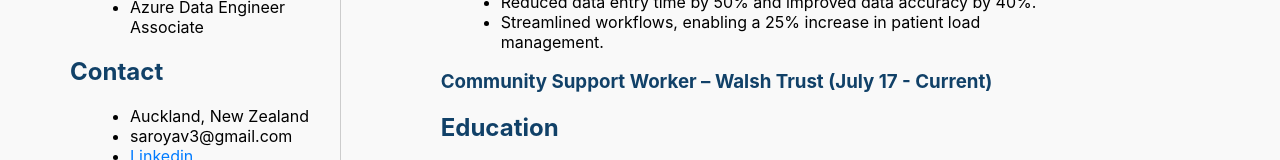
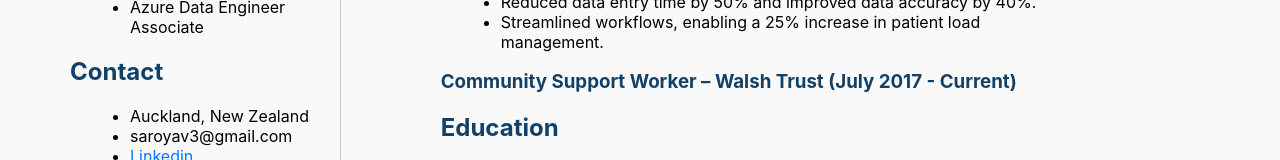
Before and after one commit to Vijay6868/tech-portfolio, a React (Create React App) app in the folder my-portfolio/: page /resume in a window 1280 px wide. Shown: the part 512-672 px from the top of the page. Built offline with nearby package versions, Linux system fonts and the light colour scheme.

Commit message:
minor change

```diff
--- a/my-portfolio/src/components/Resume.js
+++ b/my-portfolio/src/components/Resume.js
@@ -75,7 +75,7 @@ const Resume = () => {
           </div>
 
           <div>
-            <h3>Community Support Worker – Walsh Trust (July 17 - Current)</h3>
+            <h3>Community Support Worker – Walsh Trust (July 2017 - Current)</h3>
 
           </div>
         </div>
```
